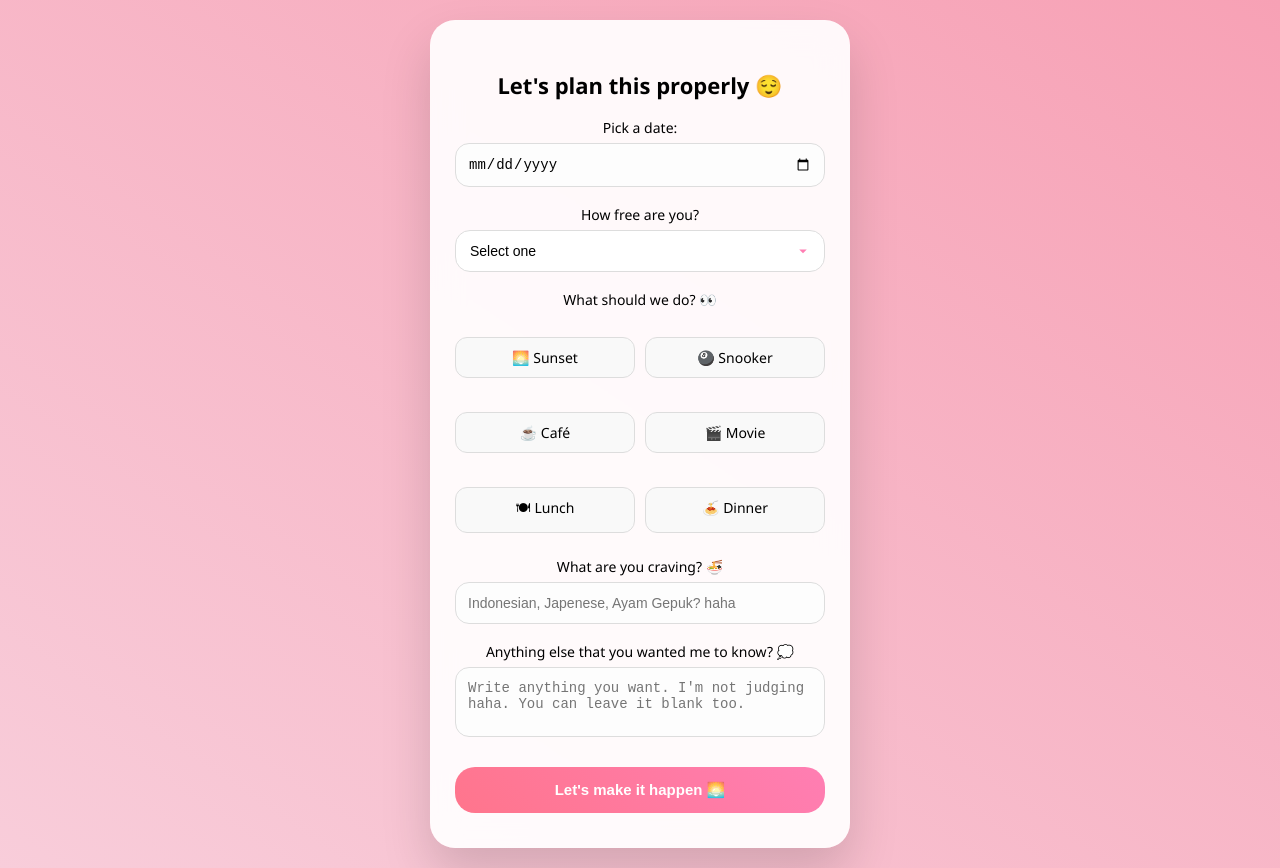
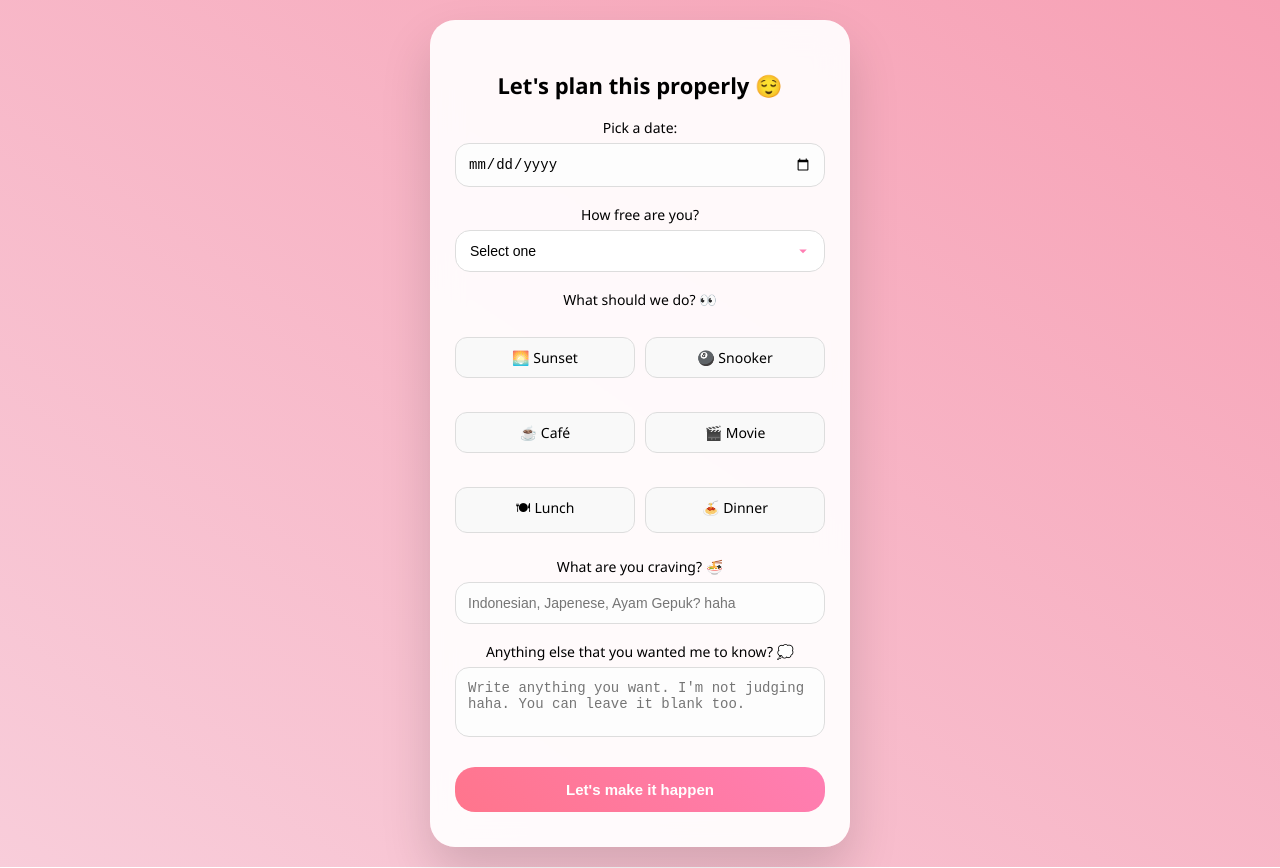
Before and after one commit to Fallout2909/date-invitation, a website: page public/index.html in a window 1280 px wide. Both pictures are taken after a click on the button "Yes 😌". Drawn offline with Linux system fonts and the light colour scheme.

Commit message:
Update index.html

```diff
--- a/public/index.html
+++ b/public/index.html
@@ -98,7 +98,7 @@
             <label>Anything else that you wanted me to know? 💭</label>
             <textarea id="message" placeholder="Write anything you want. I'm not judging haha. You can leave it blank too."></textarea>
 
-            <button onclick="submitForm()">Let's make it happen 🌅</button>
+            <button onclick="submitForm()">Let's make it happen</button>
         </div>
 
     </div>
```
